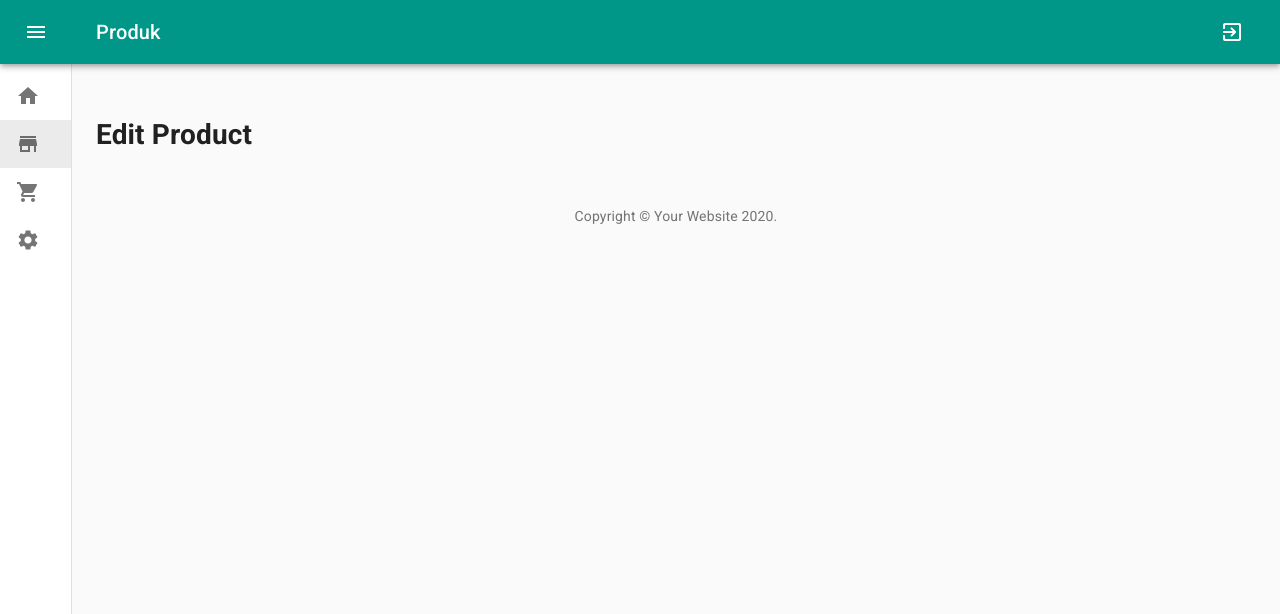
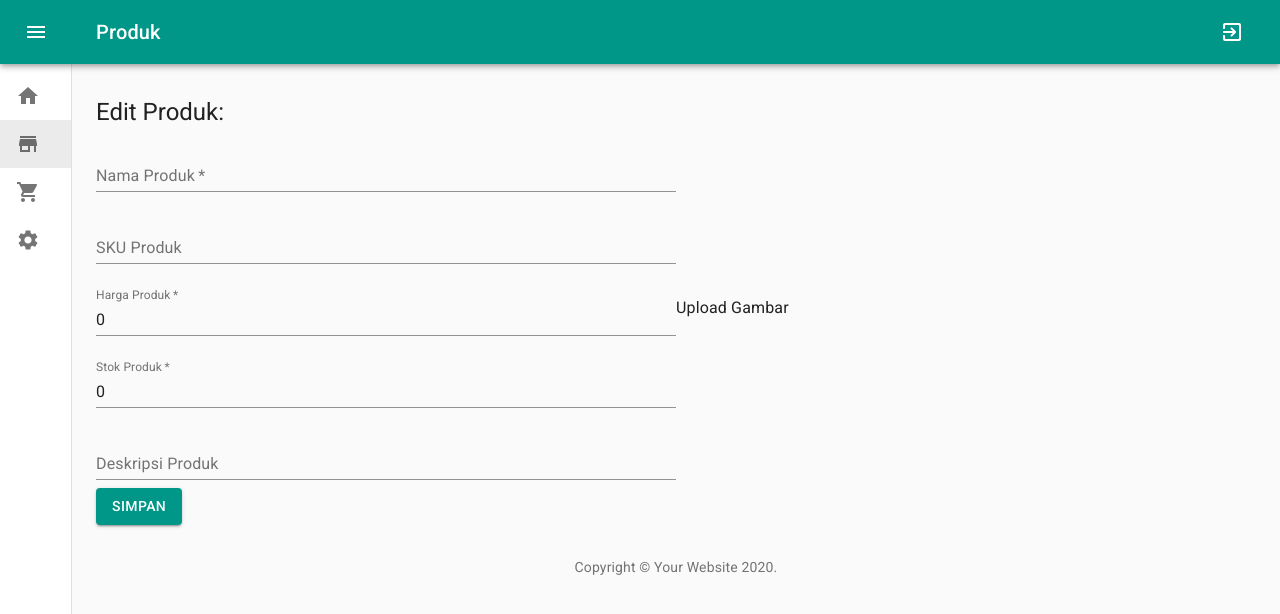
Before and after one commit to roniardev/aplikasi-penjualan, a React (Create React App) app: page /product/edit/1 in a window 1280 px wide. Shown: the top 614 px of the page. Built offline with nearby package versions, Linux system fonts and the light colour scheme; no server answers; the database is empty; sample sign-in values are in the browser's storage.

Commit message:
membuat popup edit produk

```diff
--- a/src/pages/private/product/edit.js
+++ b/src/pages/private/product/edit.js
@@ -1,7 +1,160 @@
-import React from 'react';
+import React, { useState, useEffect } from "react";
+//material-ui
+import TextField from "@material-ui/core/TextField";
+import Button from "@material-ui/core/Button";
+import Grid from "@material-ui/core/Grid";
+import Typography from "@material-ui/core/Typography";
+import { useFirebase } from "../../../components/FirebaseProvider";
+import { useDocument } from "react-firebase-hooks/firestore";
+import AppPageLoading from "../../../components/AppPageLoading";
 
-function EditProduct() {
-    return <h1>Edit Product</h1>
+function EditProduct({ match }) {
+  //firebase
+  const { firestore, user } = useFirebase();
+  const produkDoc = firestore.doc(
+    `toko/${user.uid}/produk/${match.params.productId}`
+  );
+  const [snapshot, loading] = useDocument(produkDoc);
+  const [form, setForm] = useState({
+    nama: "",
+    sku: "",
+    harga: 0,
+    stok: 0,
+    deskripsi: ""
+  });
+  const [error, setError] = useState({
+    nama: "",
+    sku: "",
+    harga: "",
+    stok: "",
+    deskripsi: ""
+  });
+  useEffect(() => {
+    if (snapshot) {
+      setForm({ ...form, ...snapshot.data() });
+    }
+  }, [snapshot]);
+  const handleChange = e => {
+    setForm({
+      ...form,
+      [e.target.name]: e.target.value
+    });
+    setError({
+      ...error,
+      [e.target.name]: ""
+    });
+  };
+  const validate = () => {
+    const newError = { ...error };
+    if (!form.nama) {
+      newError.nama = "Nama produk wajib diisi";
+    }
+    if (!form.harga) {
+      newError.harga = "Harga produk wajib diisi";
+    }
+    if (!form.stok) {
+      newError.stok = "Stok produk wajib diisi";
+    }
+    return newError;
+  };
+  const handleSubmit = async e => {
+    e.preventDefault();
+    const findErrors = validate();
+    if (Object.values(findErrors).some(err => err !== "")) {
+      setError(findErrors);
+    }
+  };
+  if (loading) {
+    return <AppPageLoading />;
+  }
+  return (
+    <div>
+      <Typography component="h1" variant="h5">
+        Edit Produk:
+      </Typography>
+      <Grid container alignItems="center" justify="center">
+        <Grid item xs={12} sm={6}>
+          <form id="produk-form" onSubmit={handleSubmit} noValidate>
+            <TextField
+              id="nama"
+              name="nama"
+              label="Nama Produk"
+              margin="normal"
+              value={form.nama}
+              onChange={handleChange}
+              helperText={error.nama}
+              error={error.nama ? true : false}
+              fullWidth
+              required
+            />
+            <TextField
+              id="sku"
+              name="sku"
+              label="SKU Produk"
+              margin="normal"
+              value={form.sku}
+              onChange={handleChange}
+              helperText={error.sku}
+              error={error.sku ? true : false}
+              fullWidth
+            />
+            <TextField
+              type="number"
+              id="harga"
+              name="harga"
+              label="Harga Produk"
+              margin="normal"
+              value={form.harga}
+              onChange={handleChange}
+              helperText={error.harga}
+              error={error.harga ? true : false}
+              fullWidth
+              required
+            />
+            <TextField
+              type="number"
+              id="stok"
+              name="stok"
+              label="Stok Produk"
+              margin="normal"
+              value={form.stok}
+              onChange={handleChange}
+              helperText={error.stok}
+              error={error.stok ? true : false}
+              fullWidth
+              required
+            />
+            <TextField
+              id="deskripsi"
+              name="deskripsi"
+              label="Deskripsi Produk"
+              margin="normal"
+              value={form.deskripsi}
+              onChange={handleChange}
+              helperText={error.deskripsi}
+              error={error.deskripsi ? true : false}
+              rowsMax={3}
+              multiline
+              fullWidth
+            />
+          </form>
+        </Grid>
+        <Grid item xs={12} sm={6}>
+          <Typography>Upload Gambar</Typography>
+        </Grid>
+        <Grid item xs={12}>
+          <Button
+            color="primary"
+            variant="contained"
+            type="submit"
+            form="produk-form"
+          >
+            Simpan
+          </Button>
+        </Grid>
+      </Grid>
+    </div>
+  );
 }
 
 export default EditProduct;
```
